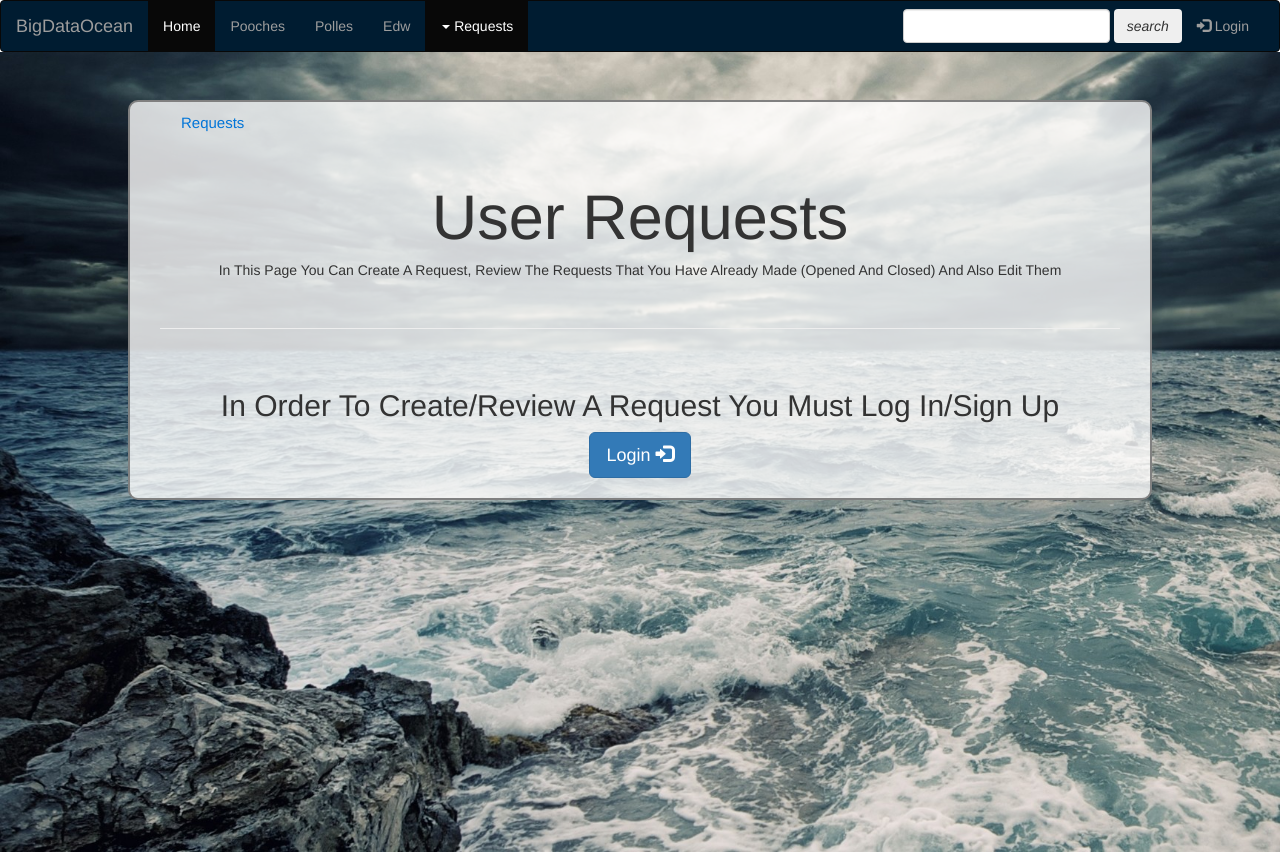
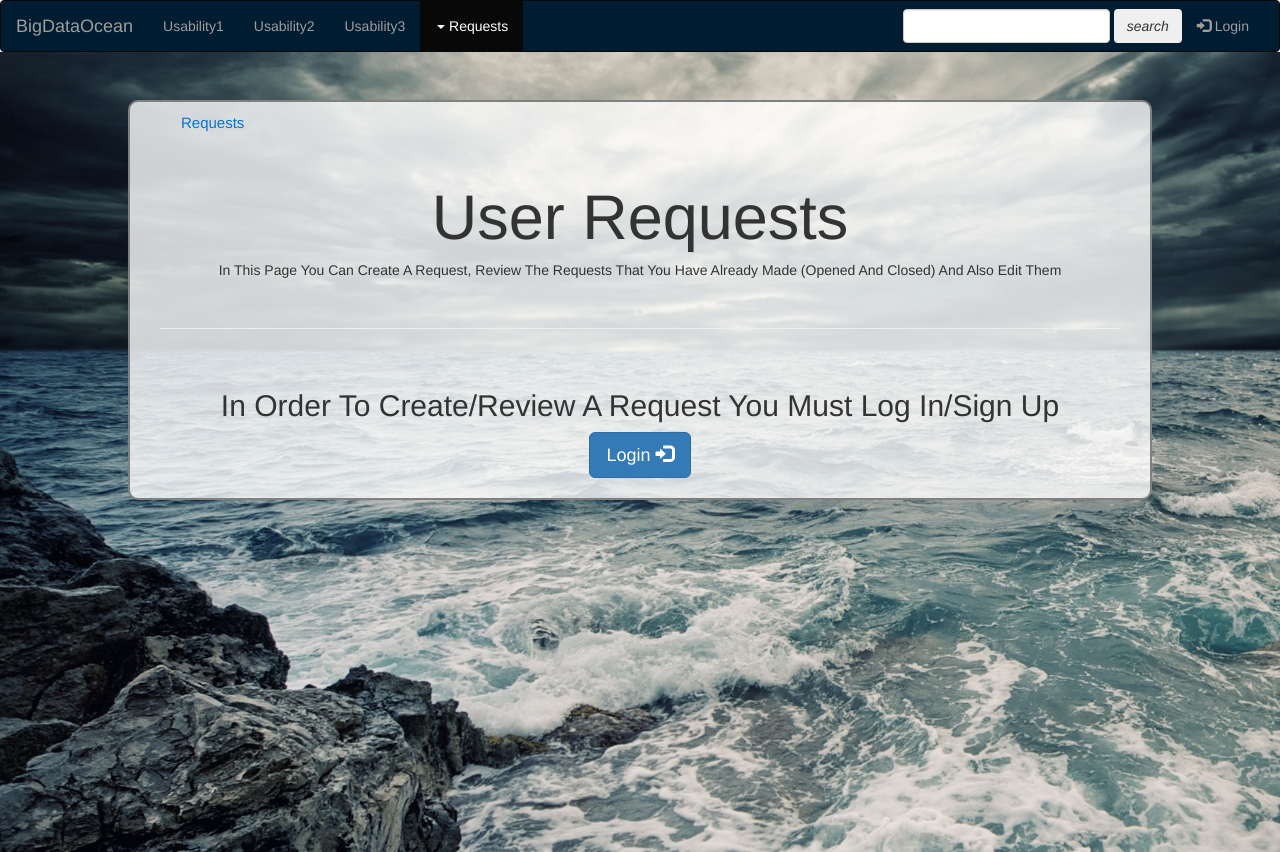
Before and after one commit to Task14/BDO, a Django app: page /requests/ in a window 1280 px wide. Run offline with Django 3.2, Linux system fonts and the light colour scheme; data that the repository does not hold is empty; some libraries are stand-ins or nearby versions.

```diff
--- a/BDO/settings.py
+++ b/BDO/settings.py
@@ -80,7 +80,7 @@ DATABASES = {
         'ENGINE': 'django.db.backends.postgresql_psycopg2',
         'NAME': 'user_requests',
         'USER': 'postgres',
-        'PASSWORD': '1832009',
+        'PASSWORD': '1234567',
         'HOST': 'localhost',
         'PORT': '5432',
     }
--- a/userrequests/templates/userrequests/base.html
+++ b/userrequests/templates/userrequests/base.html
@@ -35,27 +35,19 @@
                 </div>
                 <div class="collapse navbar-collapse" id="menu">
                     <ul class="nav navbar-nav">
-                        <li
-                            {% if request.path == "/requests/" %}
-                               class="active"
-                            {% endif %}
-                        class="active">
-                            <a href="{% url 'userrequests:index' %}">Home
+                        <li>
+                            <a href="#">
+                                Usability1
                             </a>
                         </li>
                         <li>
                             <a href="#">
-                                Pooches
+                                Usability2
                             </a>
                         </li>
                         <li>
                             <a href="#">
-                                Polles
-                            </a>
-                        </li>
-                        <li>
-                            <a href="#">
-                                Edw
+                                Usability3
                             </a>
                         </li>
                         <li class="dropdown
```
